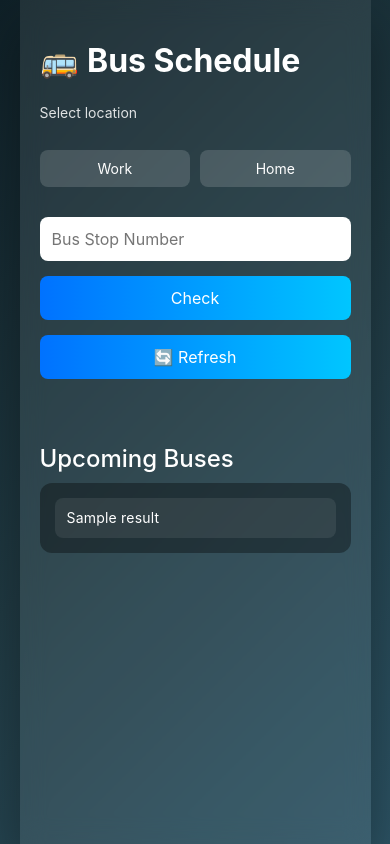
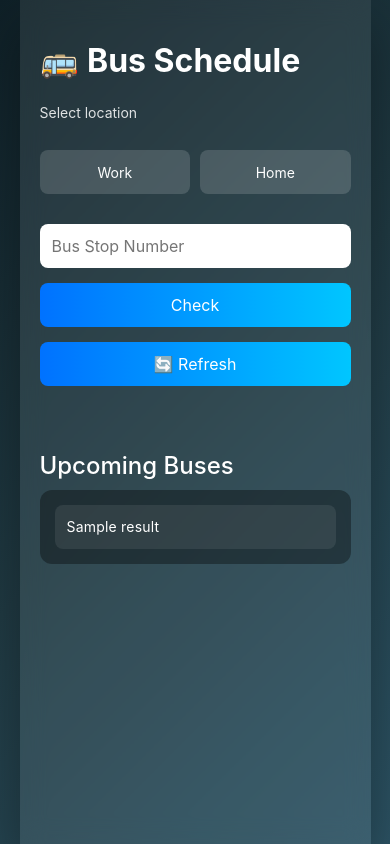
Before and after one commit to bejoyas/Dublin-Bus-Tracker, a Flask app: template templates/index.html in a window 390 px wide. Run offline with Flask 3, Linux system fonts and the light colour scheme; the template is opened without the code that fills it: most values are stand-ins (such as "Sample title", 1, 10 or a date in 2020).

Commit message:
Update style.css

```diff
--- a/static/style.css
+++ b/static/style.css
@@ -157,3 +157,16 @@ button:hover {
         margin-top: 15px;
     }
 }
+button {
+    min-height: 44px; /* Apple HIG tap target */
+}
+@media (max-width: 768px) {
+    .result-box {
+        max-height: 50vh;
+        font-size: 13px;
+    }
+
+    .result-row {
+        padding: 12px;
+    }
+}
```
